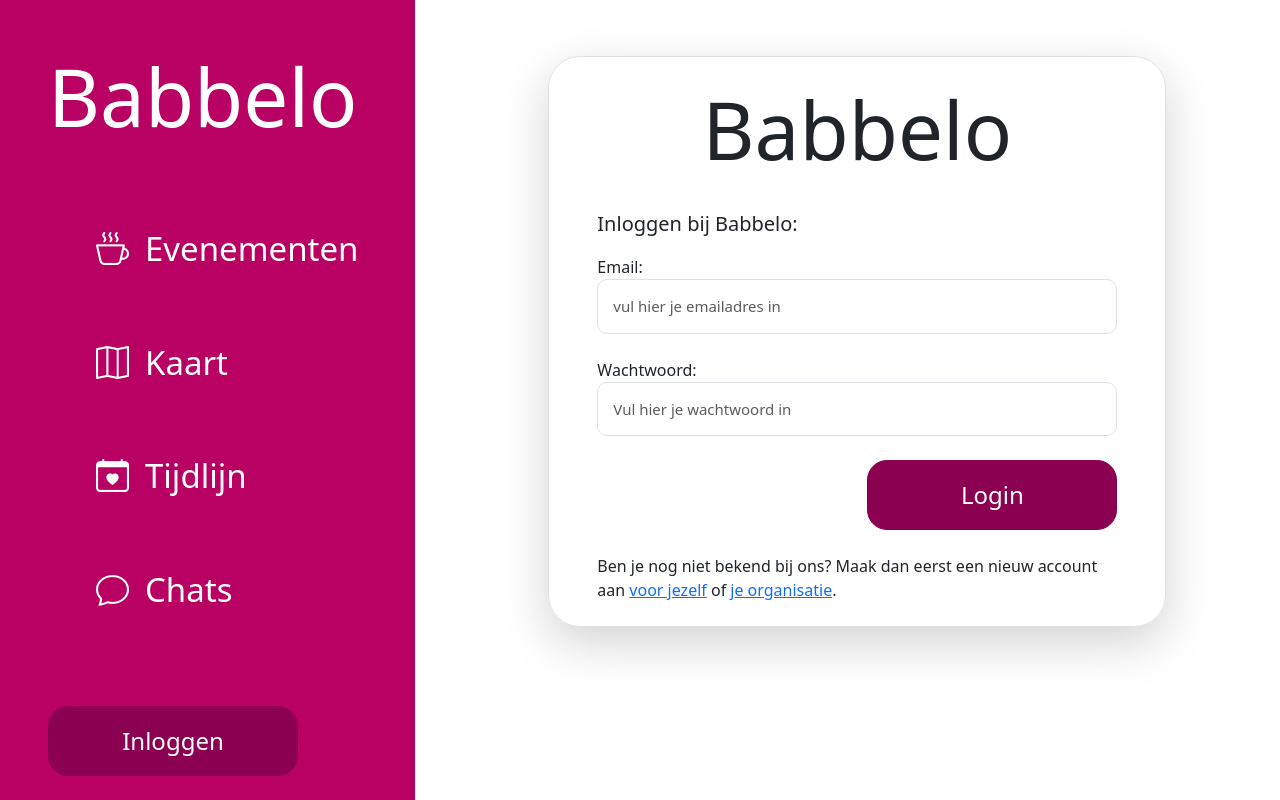
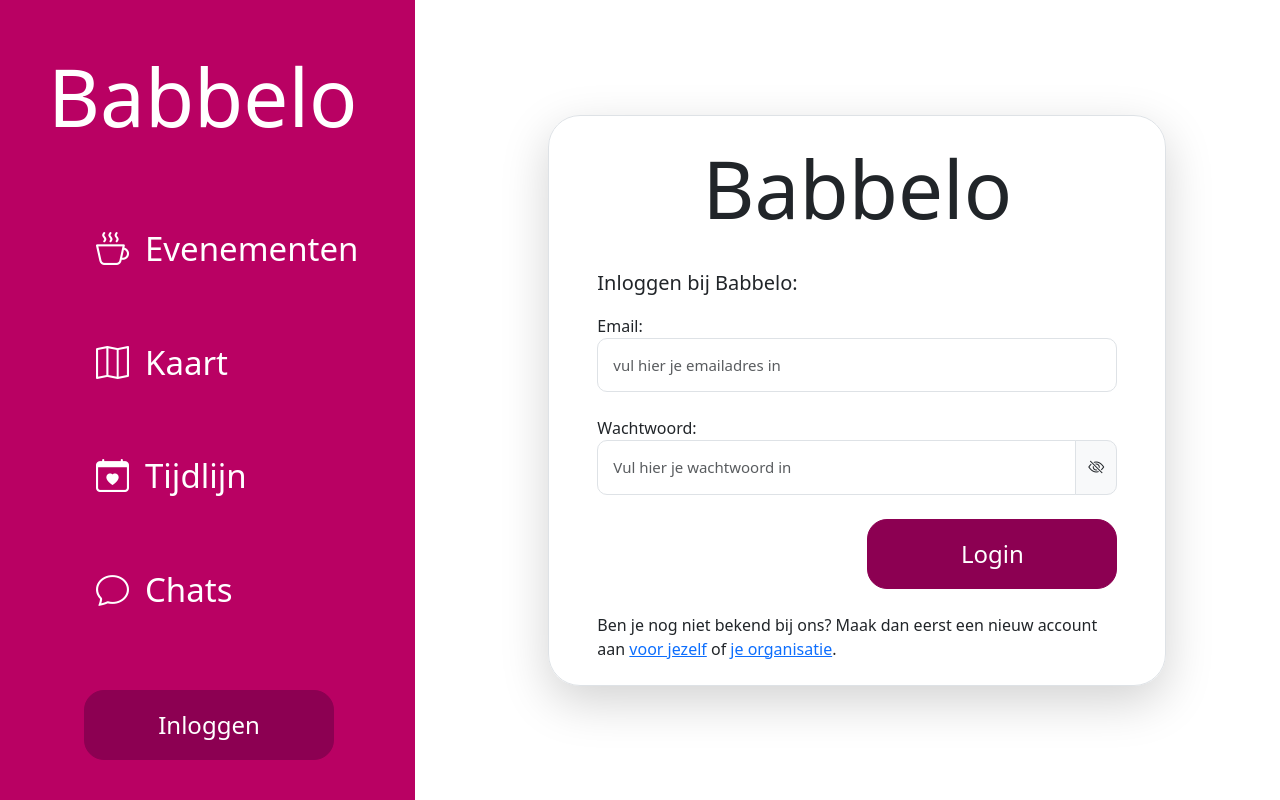
Before and after one commit to WebProgrammingProjectGroup9/Babbelo, a Next.js app: page /inloggen in a window 1280 px wide. Built offline with nearby package versions, Linux system fonts and the light colour scheme.

Commit message:
Login functionality

```diff
--- a/package.json
+++ b/package.json
@@ -14,7 +14,6 @@
     "next": "15.1.1",
     "react": "^19.0.0",
     "react-dom": "^19.0.0",
-    "react-icons": "^5.4.0",
     "sass": "^1.83.0"
   },
   "devDependencies": {
--- a/src/components/Sidebar.js
+++ b/src/components/Sidebar.js
@@ -30,7 +30,7 @@ export default function Sidebar() {
               </Link>
             </li>
           </ul>
-          <div className="fixed-bottom">
+          <div className="fixed-bottom position-absolute mb-3 ms-5">
             <Link href="/inloggen">
                 <button className="btn btn-secondary m3 my-4 ms-5">Inloggen</button>
             </Link>
--- a/src/pages/inloggen.js
+++ b/src/pages/inloggen.js
@@ -1,10 +1,54 @@
-import Link from "next/link"
+import Link from "next/link";
+import { useState } from "react";
 
 export default function Inloggen() {
+  const [showPassword, setShowPassword] = useState(false);
+  const [email, setEmail] = useState("");
+  const [password, setPassword] = useState("");
+  const [error, setError] = useState("");
+  const [success, setSuccess] = useState("");
+
+  const togglePasswordVisibility = () => {
+    setShowPassword(!showPassword);
+  };
+
+  const handleLogin = async (e) => {
+    e.preventDefault();
+    setError("");
+    setSuccess("");
+
+    try {
+      const response = await fetch("http://127.0.0.1:3100/auth/login", {
+        method: "POST",
+        headers: {
+          "Content-Type": "application/json",
+        },
+        body: JSON.stringify({ email, password }),
+      });
+
+      if (!response.ok) {
+        throw new Error("Ongeldige inloggegevens.");
+      }
+
+      const data = await response.json();
+      setSuccess("Je bent succesvol ingelogd!");
+      console.log("Bearer Token:", data.token);
+
+      localStorage.setItem("token", data.token);
+
+      // Redirect the user to another page (optional)
+      // For example: window.location.href = "/dashboard";
+    } catch (err) {
+      setError(err.message);
+    }
+  };
+
   return (
-    <div className="container-fluid p-2 justify-content-center align-items-center col-xxl-8 col-xl-9">
-      <form className="pe-5 ps-5 pt-4 pb-2 border shadow-lg rounded-5 mt-5">
-
+    <div className="container-fluid p-2 flex-d justify-content-center align-items-center col-xxl-8 col-xl-9 d-flex justify-content-center align-items-center vh-100">
+      <form
+        className="pe-5 ps-5 pt-4 pb-2 border shadow-lg rounded-5"
+        onSubmit={handleLogin}
+      >
         <div className="form-group mb-4 d-flex justify-content-center align-items-center">
           <h1>Babbelo</h1>
         </div>
@@ -12,6 +56,18 @@ export default function Inloggen() {
         <div className="form-group mb-3 fs-5">
           <label>Inloggen bij Babbelo: </label>
         </div>
+
+        {error && (
+          <div className="alert alert-danger" role="alert">
+            {error}
+          </div>
+        )}
+
+        {success && (
+          <div className="alert alert-success" role="alert">
+            {success}
+          </div>
+        )}
 
         <div className="form-group mb-4">
           <label>Email: </label>
@@ -27,32 +83,56 @@ export default function Inloggen() {
               padding: "15px",
               fontSize: "15px",
             }}
+            value={email}
+            onChange={(e) => setEmail(e.target.value)}
           />
         </div>
 
         <div className="form-group mb-4">
-            <label>Wachtwoord: </label>
+          <label htmlFor="password">Wachtwoord:</label>
+          <div className="input-group">
             <input
-                type="password"
+              type={showPassword ? 'text' : 'password'}
+              name="password"
+              id="password"
               className="form-control"
               placeholder="Vul hier je wachtwoord in"
               pattern="(?=.*[A-Z])(?=.*[0-9]).{8,}"
-                title="Het wachtwoord moet minsten een nummer en een hoofdletter hebben en 8 karakters lang zijn"
+              title="Het wachtwoord moet minstens een nummer en een hoofdletter hebben en 8 karakters lang zijn"
               required
               style={{
-                    borderRadius: "10px",
+                borderRadius: "10px 0 0 10px",
                 padding: "15px",
                 fontSize: "15px",
               }}
+              value={password}
+              onChange={(e) => setPassword(e.target.value)}
             />
+            <span
+              className="input-group-text"
+              onClick={togglePasswordVisibility}
+              style={{
+                cursor: "pointer",
+                borderRadius: "0 10px 10px 0",
+              }}
+            >
+              <i className={`bi ${showPassword ? 'bi-eye' : 'bi-eye-slash'}`}></i>
+            </span>
+          </div>
         </div>
 
         <div className="form-group mb-4 d-flex justify-content-end align-items-end">
-          <button type="submit" className="btn btn-secondary">Login</button>
+          <button type="submit" className="btn btn-secondary">
+            Login
+          </button>
         </div>
 
         <div className="form-group mb-0 d-flex justify-content-center align-items-center">
-          <p>Ben je nog niet bekend bij ons? Maak dan eerst een nieuw account aan <Link href="/registreren">voor jezelf</Link> of <Link href="/registreren">je organisatie</Link>. </p>
+        <p>
+            Ben je nog niet bekend bij ons? Maak dan eerst een nieuw account aan{' '}
+            <Link href="/registreren">voor jezelf</Link> of{' '}
+            <Link href="/registreren">je organisatie</Link>.
+          </p>
         </div>
       </form>
     </div>
```
Also changed, not shown: src/pages/registreren.js (+23 -22 lines). Lines whose indentation alone changed are shown as unchanged.
